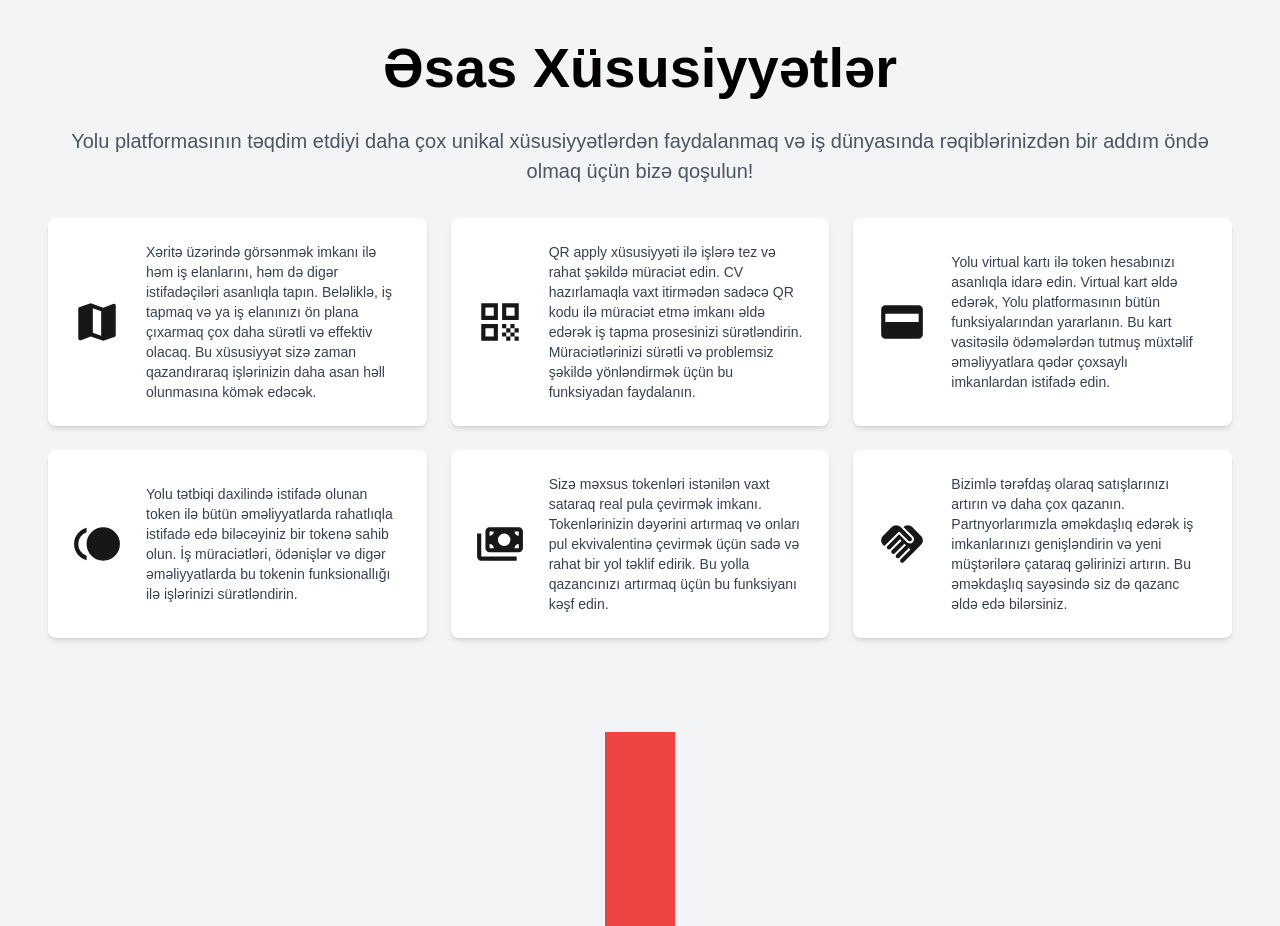
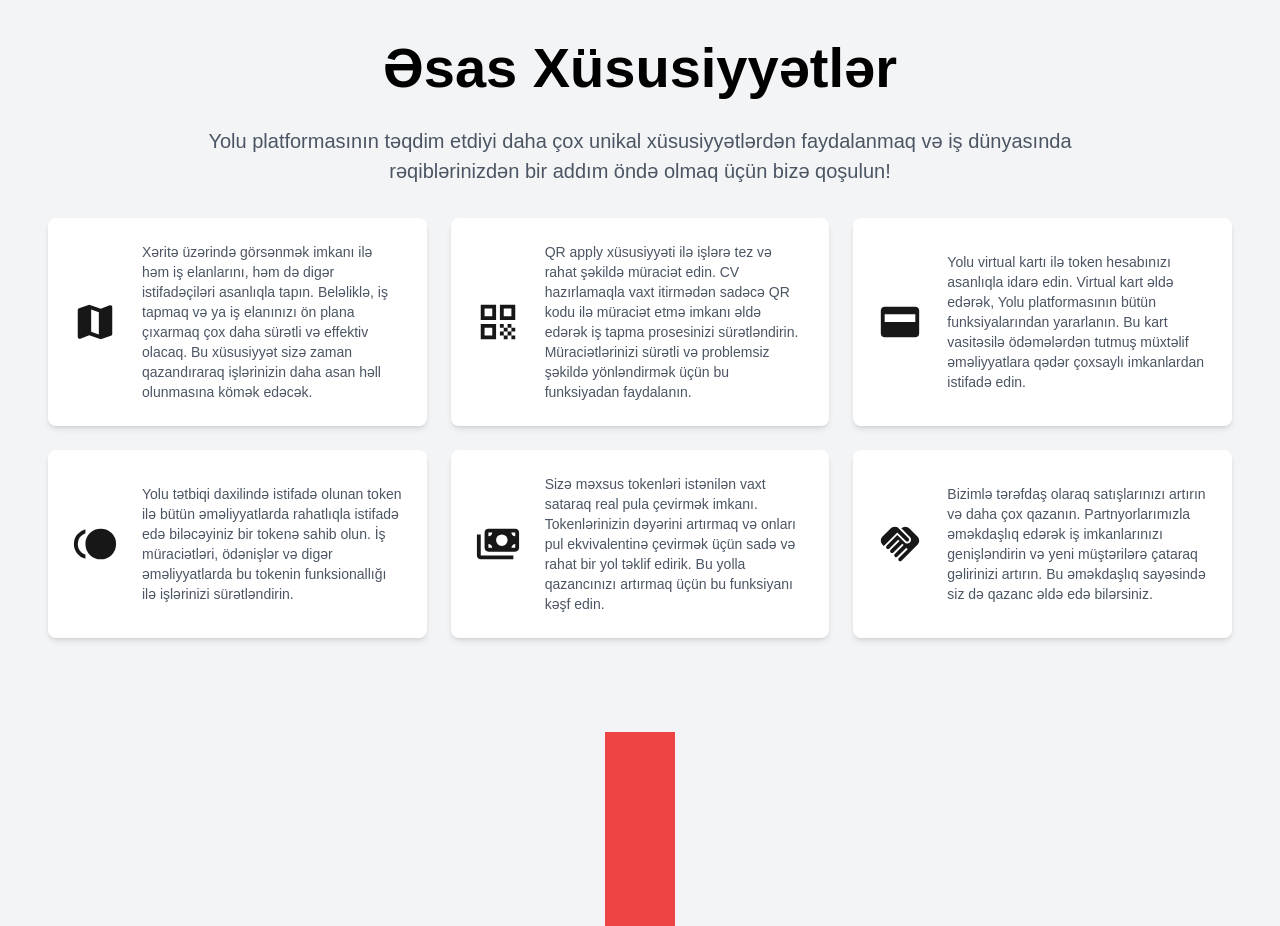
Before and after one commit to hazratAZE/yolu.app, a Next.js app: page / in a window 1280 px wide. Shown: the part 1700-2626 px from the top of the page. Built offline with nearby package versions, Linux system fonts and the light colour scheme.

Commit message:
Change fetures screen text font

```diff
--- a/src/app/components/Ozellikler.tsx
+++ b/src/app/components/Ozellikler.tsx
@@ -35,8 +35,8 @@ const Ozellikler = () => {
     >
       <div className="container mx-auto px-4">
         <h1 className="text-center text-black font-bold">Əsas Xüsusiyyətlər</h1>
-        <div className="text-center mt-4">
-          <p className="text-gray-600 mb-8">
+        <div className="text-center justify-center flex mt-4">
+          <p className="text-gray-600 mb-8 w-[80%]">
             Yolu platformasının təqdim etdiyi daha çox unikal xüsusiyyətlərdən
             faydalanmaq və iş dünyasında rəqiblərinizdən bir addım öndə olmaq
             üçün bizə qoşulun!
@@ -54,12 +54,12 @@ const Ozellikler = () => {
                 <Image
                   src={feature.icon}
                   alt={`Feature ${index + 1}`}
-                  width={50} // İkon boyutunu artırdık ve sabitledik
-                  height={50}
+                  width={46} // İkon boyutunu artırdık ve sabitledik
+                  height={46}
                   className="object-contain"
                 />
               </div>
-              <div className="text-gray-700 font-light text-sm">
+              <div className="text-gray-600 font-light text-sm">
                 {feature.text}
               </div>
             </div>
```
